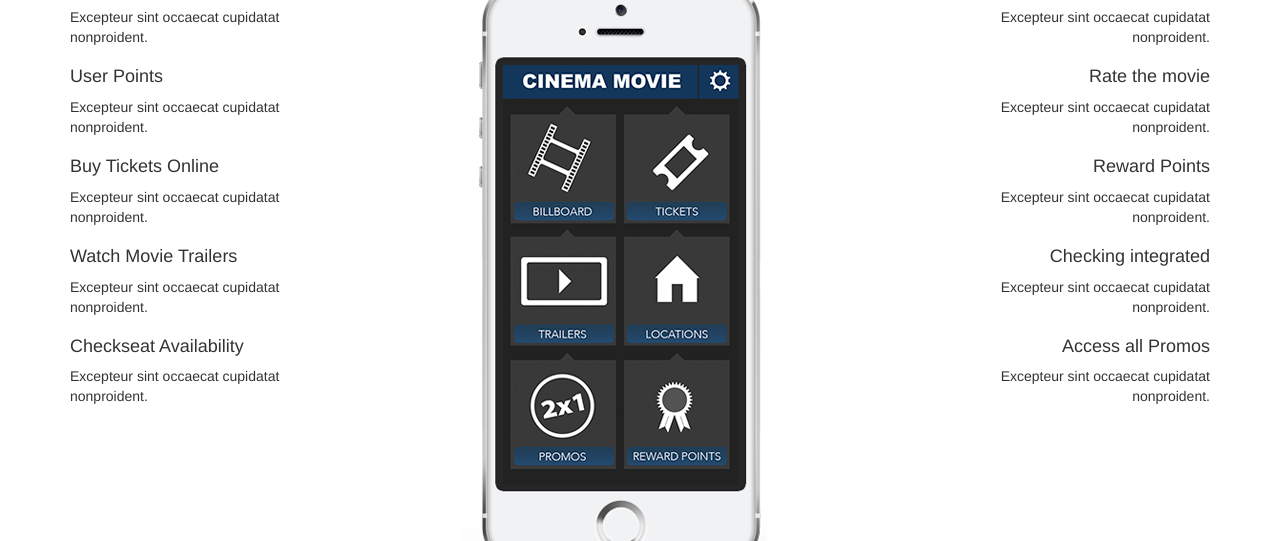
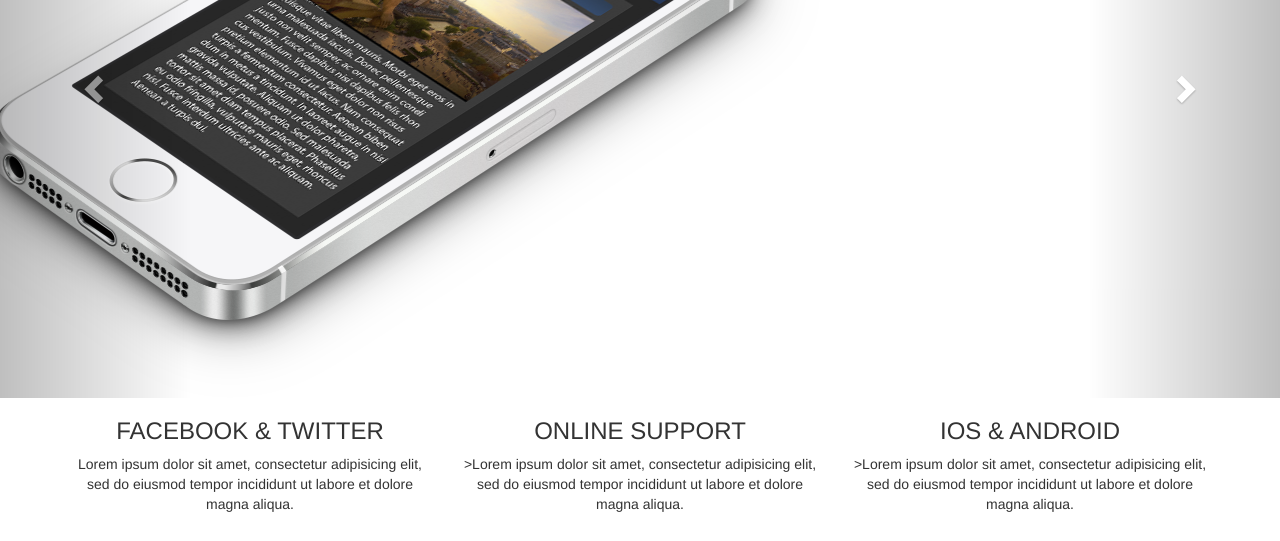
Before and after one commit to shotbyabel/landing, a plain HTML site: page index.html in a window 1280 px wide. Shown: the part 262-803 px from the top of the page. Drawn offline with nearby package versions, Linux system fonts and the light colour scheme.

Commit message:
add carousel wit BS

```diff
--- a/index.html
+++ b/index.html
@@ -27,6 +27,38 @@
             </nav>
          </div> <!-- container closing -->
         </header>
+
+<section id="slider" class="carousel slide" data-ride="carousel">
+            <div class="carousel-inner">
+
+                <div class="item active">
+                    <img src="img/slider_1.png">
+                </div>
+
+                <div class="item">
+                    <img src="img/slider_2.png">
+                </div>
+
+                <div class="item">
+                    <img src="img/slider_3.png">
+                </div>
+            </div>
+
+
+            <a class="left carousel-control" href="#slider" role="button" data-slide="prev">
+                <span class="glyphicon glyphicon-chevron-left"></span>
+            </a>
+            <a class="right carousel-control" href="#slider" role="button" data-slide="next">
+                <span class="glyphicon glyphicon-chevron-right"></span>
+            </a>
+
+            <ol class="carousel-indicators">
+                <li data-target="#slider" data-slide-to="0" class="active"></li>
+                <li data-target="#slider" data-slide-to="1"></li>
+                <li data-target="#slider" data-slide-to="2"></li>
+            </ol>
+
+        </section>
 
         <section id="about" class="about">
            <div class="container">
```
